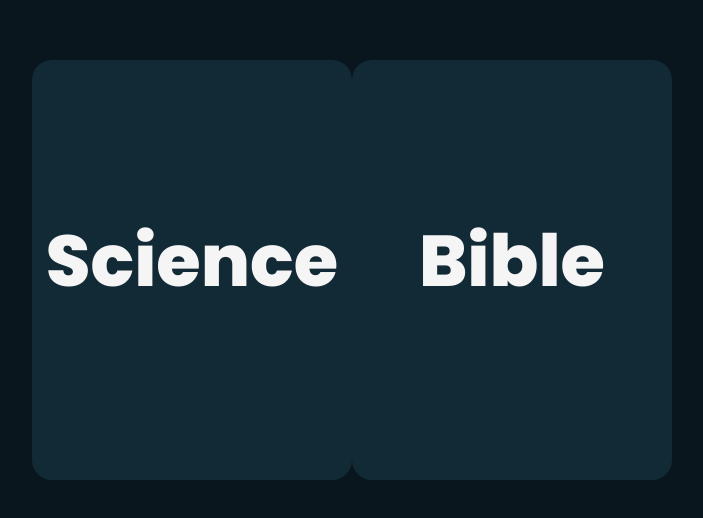
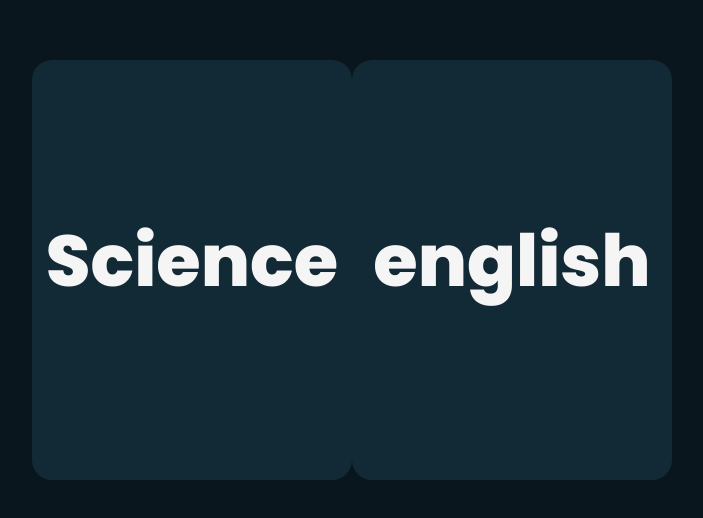
Before and after one commit to fightingox1/mockup, a plain HTML site: page index.html in a window 1280 px wide. Shown: the part 130-648 px from the top of the page, without its empty margins (288-991 px from the left). Drawn offline with Linux system fonts and the light colour scheme.

Commit message:
Update index.html

```diff
--- a/index.html
+++ b/index.html
@@ -12,7 +12,7 @@
         <div id="greything1"></div>
 
                 <div class="card2">
-            <h1 class="header">Bible</h1>
+            <h1 class="header">english</h1>
         </div>
         <div id="greything2"></div>
     </body>
```
